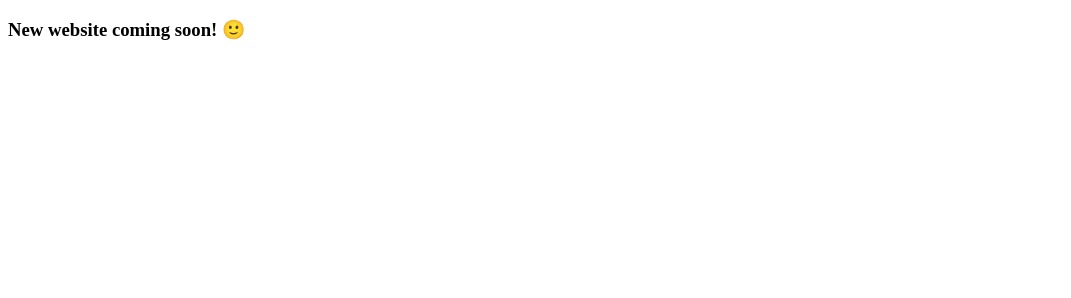
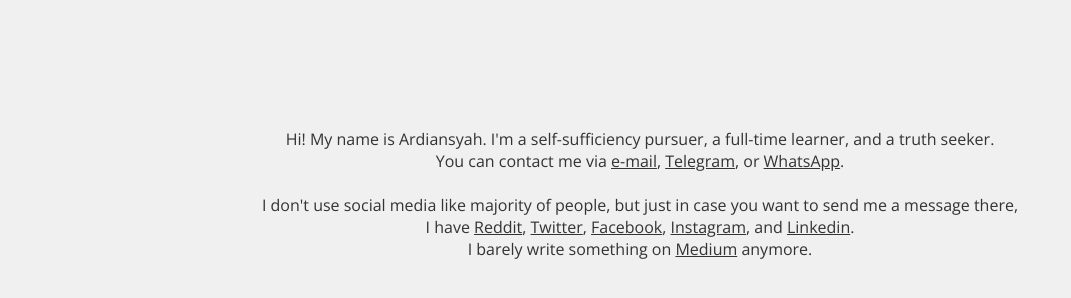
Before and after one commit to ard333/ard333.com, a plain HTML site: page index.html in a window 1280 px wide. Shown: the whole page, without its empty margins (0-1071 px from the left). Drawn offline with nearby package versions, Linux system fonts and the light colour scheme.

Commit message:
New update

```diff
--- a/index.html
+++ b/index.html
@@ -5,8 +5,44 @@
     <meta http-equiv="X-UA-Compatible" content="IE=edge">
     <meta name="viewport" content="width=device-width, initial-scale=1.0">
     <title>Ardiansyah</title>
+    <link rel="icon" type="image/png" href="favicon.png" />
+    <style>
+        @import url('https://fonts.googleapis.com/css2?family=Open+Sans:wght@300&display=swap');
+        body {
+            margin: 0;
+            padding: 0;
+            background-color: #f0f0f0;
+            color: #333;
+            font-family: 'Open Sans', sans-serif;
+        }
+        .main-container {
+            margin-top: 10%;
+            margin-left: auto;
+            margin-right: auto;
+            max-width: 963px;
+            text-align: center;
+        }
+        .main-container p a {
+            color: #333;
+        }
+    </style>
 </head>
 <body>
-    <h3>New website coming soon! 🙂</h3>
+    <div class="main-container">
+        <p>
+            Hi! My name is Ardiansyah. I'm a self-sufficiency pursuer, a full-time learner, and a truth seeker.<br />
+            You can contact me via <a href="mailto:ardiansyah@ard333.com">e-mail</a>,
+            <a href="https://t.me/ard333" target="_blank" rel="noopener noreferrer">Telegram</a>, or
+            <a href="https://wa.me/6289679109393" target="_blank" rel="noopener noreferrer">WhatsApp</a>.<br />
+            <br/>
+            I don't use social media like majority of people, but just in case you want to send me a message there, <br/>I have
+            <a href="https://www.reddit.com/user/ard333_________/" target="_blank" rel="noopener noreferrer">Reddit</a>,
+            <a href="https://twitter.com/ard333_________" target="_blank" rel="noopener noreferrer">Twitter</a>,
+            <a href="https://www.facebook.com/ard333/" target="_blank" rel="noopener noreferrer">Facebook</a>,
+            <a href="https://www.instagram.com/ard333_________/" target="_blank" rel="noopener noreferrer">Instagram</a>, and
+            <a href="https://www.linkedin.com/in/ard333/" target="_blank" rel="noopener noreferrer">Linkedin</a>.<br/>
+            I barely write something on <a href="https://ard333.medium.com/" target="_blank" rel="noopener noreferrer">Medium</a> anymore. <br />
+        </p>
+    </div>
 </body>
 </html>
```
Also changed, not shown: favicon.png (added).
